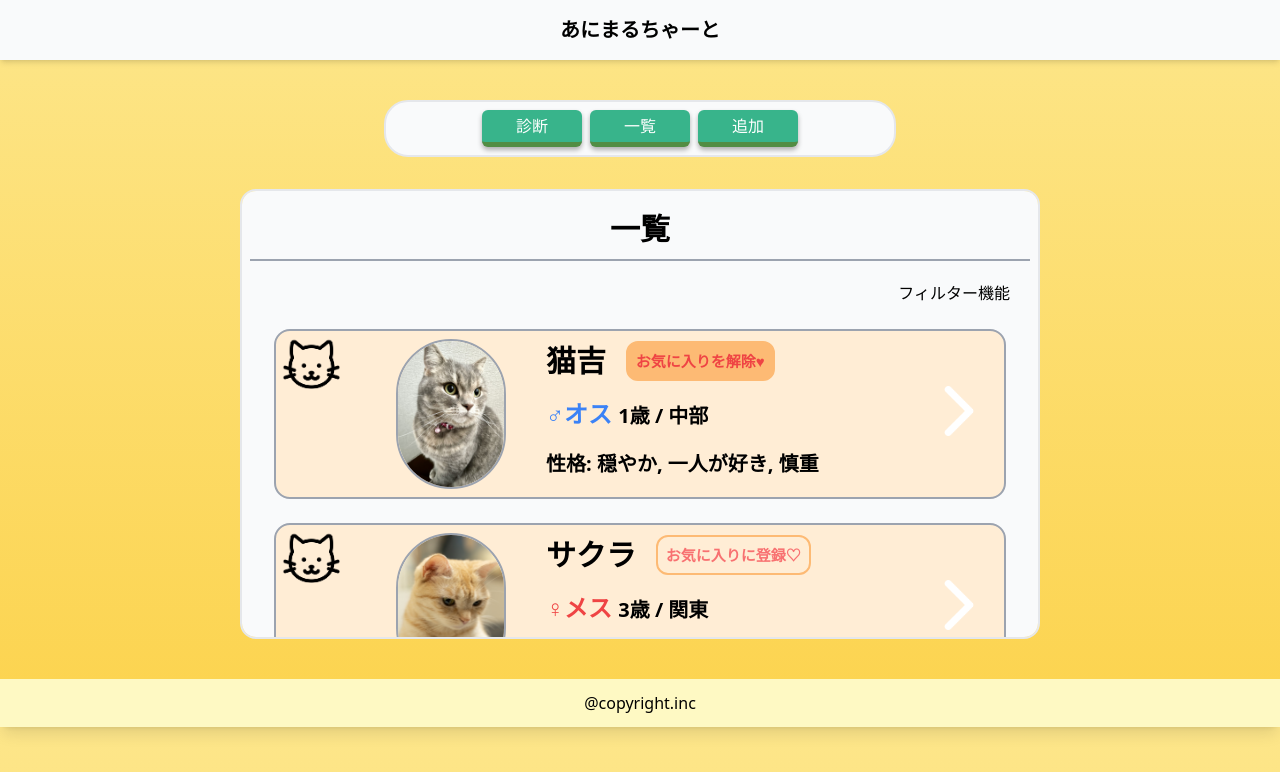
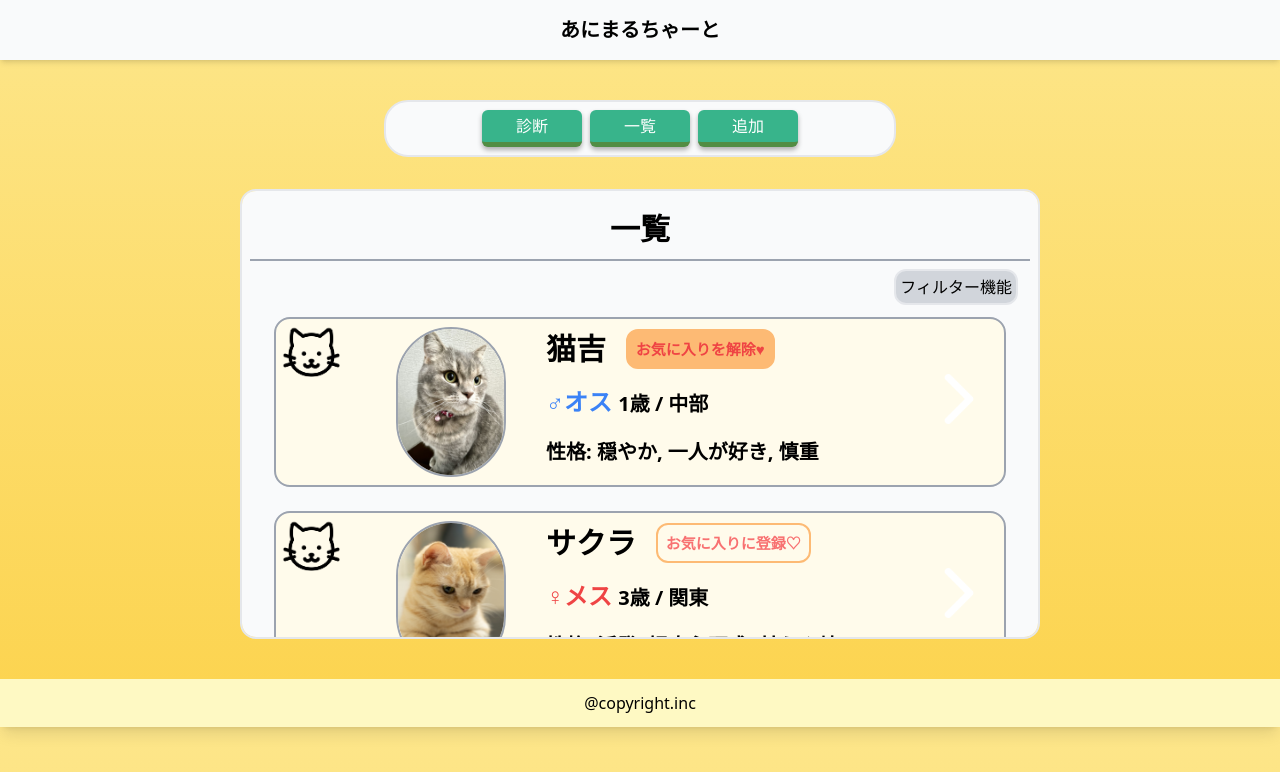
Before and after one commit to igarashi20176/animal-matching, a Vue app: page /list in a window 1280 px wide. Shown: the top 772 px of the page. Built offline with nearby package versions, Linux system fonts and the light colour scheme.

Commit message:
change a bit

```diff
--- a/src/App.vue
+++ b/src/App.vue
@@ -3,9 +3,7 @@
 
   <the-routing-btn-col3 :btn-a="btnA" :btn-b="btnB" :btn-c="btnC" />
 
-  <!-- <p class="absolute top-[52%] right-[15%] custom-text">スクロ―ルできるよ →</p> -->
-
-  <div class="scroll h-[450px] w-[800px] overflow-auto border-2 rounded-2xl m-auto p-2 bg-[#f9fafb]">
+  <div class="relative scroll h-[450px] w-[800px] overflow-auto border-2 rounded-2xl m-auto p-2 bg-[#f9fafb]">
     <router-view />
   </div>
 
--- a/src/parts/AnimalListItem.vue
+++ b/src/parts/AnimalListItem.vue
@@ -1,6 +1,6 @@
 <template>
   <a class="block cursor-pointer" @click.prevent="showDetailItem(list.id)">
-    <div class="relative m-6 p-2 border-2 rounded-2xl border-gray-400 bg-orange-100 hover:shadow-[0_0_8px_3px_rgba(0,0,0,0.3)] transition hover:translate-y-[-2px]">
+    <div class="relative m-6 p-2 border-2 rounded-2xl border-gray-400 bg-amber-50 hover:shadow-[0_0_8px_3px_rgba(0,0,0,0.3)] transition hover:translate-y-[-2px]">
       <figure class="flex">
         <img
           class="w-[110px] h-[150px] ml-28 mr-10 border-2 border-gray-400 rounded-[9999px]"
--- a/src/parts/TheRoutingBtnCol3.vue
+++ b/src/parts/TheRoutingBtnCol3.vue
@@ -1,5 +1,5 @@
 <template>
-   <div class="flex justify-center gap-x-2 text-center w-2/5 min-w-[500px] m-auto box-border mt-10 mb-8 p-2 border-2 rounded-3xl bg-[#f9fafb]">
+   <div class="flex justify-center gap-x-2 text-center w-2/5 min-w-[450px] m-auto box-border mt-10 mb-8 p-2 border-2 rounded-3xl bg-[#f9fafb]">
     <router-link :to="btnA.path">
       <!-- :class="['w-[100px] border-2 rounded-md p-1 mx-1 hover:bg-pink-200 active:bg-pink-300', { 'bg-pink-200 shadow-[0_0_7px_3px_rgba(0,0,0,0.2)] transition': currentBtn === btnA.tag }]" -->
       <button
--- a/src/store/store.js
+++ b/src/store/store.js
@@ -95,7 +95,7 @@ const mutations = {
             let month = d.getMonth()
             let day = d.getDate()
             newAnimal.publish =  `${year}年 ${month}月 ${day}日`
-            state.memos.unshift(newAnimal)
+            state.animals.unshift(newAnimal)
         }
     },
     // お気に入りを着け外しする
--- a/src/templates/AnimalList.vue
+++ b/src/templates/AnimalList.vue
@@ -1,36 +1,39 @@
 <template>
-  <h2 v-if="route.params.filter"
-    class="font-bold text-center text-3xl width-[2px] py-3 border-b-2 border-gray-400">
-    お気に入り
-  </h2>
-  <h2 v-else
-    class="font-bold text-center text-3xl width-[2px] py-3 border-b-2 border-gray-400">
+  <div class="relative">
+    <h2
+      class="font-bold text-center text-3xl width-[2px] py-3 mb-14 border-b-2 border-gray-400">
       一覧
     </h2>
-  <p class="text-right m-5">フィルター機能</p>
+    <button
+      class="absolute top-[8%] right-3 border-2 p-1 rounded-xl bg-gray-300"
+      @click="isFilter = !isFilter">
+      フィルター機能
+    </button>
+    <div v-if="isFilter" class="absolute p-1 text-md top-[5%] right-[16%] bg-orange-400 z-10 rounded-2xl">
+      <div
+        class="relative inline-block w-[200px] h-[250px] p-4 font-bold text-[#fff] text-center
+        before:content-[''] before:absolute before:top-[25px] before:left-full before:border-solid before:border-[15px] before:border-transparent before:border-l-[15px] before:border-l-orange-400 ">
+        <p>フィルターを選択してね</p>
+      </div>
+    </div>
 
     <ul v-for="list in lists">
       <li :key="list.id">
         <AnimalListItem :list="list" />
       </li>
     </ul>
+  </div>
 </template>
 
 <script setup>
-  import { computed } from "vue"
-  import { useRoute } from "vue-router"
+  import { computed, ref } from "vue"
   import { useStore } from "vuex"
   import AnimalListItem from "../parts/AnimalListItem.vue";
 
-  const route = useRoute()
   const store = useStore()
+  let isFilter = ref(false)
 
-  const lists = computed( () => {
-    if ( route.params.filter ) {
-      return store.getters.getAnimalByFav
-    } else {
-      return store.getters.getAll
-    }
-  })
+  const lists = computed( () => store.getters.getAll )
+
 
 </script>
--- a/src/templates/AnimalListDetail.vue
+++ b/src/templates/AnimalListDetail.vue
@@ -1,6 +1,6 @@
 <template>
-  <div class="relative p-3 bg-gray-200 rounded-2xl border-2 border-gray-400">
-    <p class="mb-4 font-bold text-2xl text-center">名前: {{ list.name }}</p>
+  <div class="relative p-3 bg-amber-50 rounded-2xl border-2 border-gray-400">
+    <p class="mb-4 font-bold text-3xl text-center">名前: {{ list.name }}</p>
     <figure class="flex">
       <img
         class="w-[250px] h-[350px] rounded-xl border-2 border-gray-400"
@@ -8,9 +8,9 @@
       <figcaption class="ml-3 text-2xl">
         <div class="text-center font-bold">
           <p class="text-center my-5 font-bold">
-            <span class="text-blue-500" v-if="list.gender === 'オス'">♂</span>
-            <span class="text-red-500" v-else>♀</span>
-            {{ list.gender }} {{ list.age }}歳 <span v-if="list.week">{{ list.week }}週</span>
+            <span class="text-blue-500" v-if="list.gender === 'male'">♂オス</span>
+            <span class="text-red-500" v-else>♀メス</span>
+            {{ list.age }}歳 / {{ list.place }} <span v-if="list.week">{{ list.week }}週</span>
           </p>
           <p class="mb-10 ">
             性格: {{ list.chara.join(", ") }}
```
Lines whose indentation alone changed are shown as unchanged.
